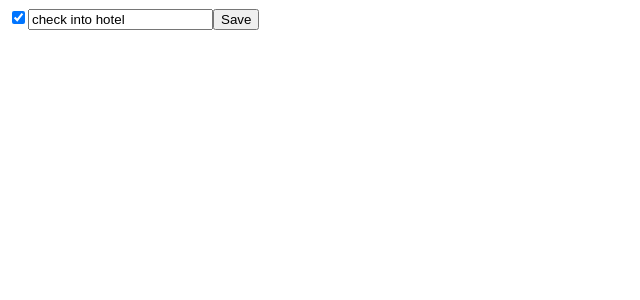
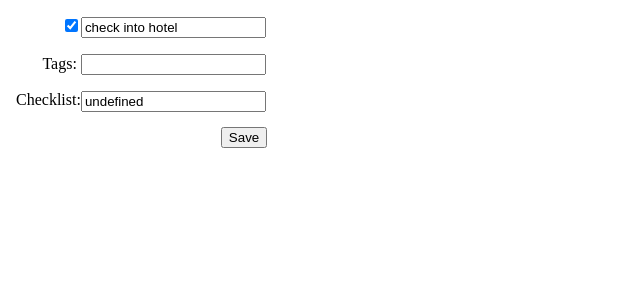
Before and after one commit to sandikbarr/rxjs-todo, an Angular app: page /todos/1 in a window 1280 px wide. Shown: the top 300 px of the page, without its empty margins (0-640 px from the left). Built offline with nearby package versions, Linux system fonts and the light colour scheme; data requests are answered from the project's data file.

Commit message:
adds tags and checklist

```diff
--- a/src/app/app.routing.ts
+++ b/src/app/app.routing.ts
@@ -2,7 +2,7 @@ import { ModuleWithProviders } from '@angular/core';
 import { Routes, RouterModule } from '@angular/router';
 
 import { TodoListComponent } from './todo/components/todo-list.component';
-import { TodoEditComponent } from './todo/components/todo-edit.component';
+import { TodoEditComponent } from './todo/components/edit/todo-edit.component';
 
 export const routes: Routes = [
   {
--- /dev/null
+++ b/src/app/todo/components/edit/todo-checklist.component.css
@@ -0,0 +1,7 @@
+:host {
+  display: grid;
+  grid-template-columns: auto auto;
+}
+.checkbox-wrapper {
+  text-align: right;
+}
--- /dev/null
+++ b/src/app/todo/components/edit/todo-checklist.component.ts
@@ -0,0 +1,64 @@
+import { Component, Input, Output, EventEmitter, OnInit, OnDestroy } from '@angular/core';
+import { Subject, Subscription } from 'rxjs';
+import { distinctUntilChanged, debounceTime, map, filter } from 'rxjs/operators';
+
+@Component({
+  selector: 'app-todo-checklist',
+  template: `
+    <label for="checklist" title="add items as comma separated values">Checklist: </label>
+    <input id="checklist" [value]="checklistString" (keyup)="onChecklistChange($event.target.value)">
+    <ng-container *ngFor="let item of checklist; index as i">
+      <div class="checkbox-wrapper">
+        <input type="checkbox" id="{{i + '_' + item.description}}" [checked]="item.completed" (change)="onToggleChecklistItem(i)"/>
+      </div>
+      <label for="{{i + '_' + item.description"> {{item.description}}</label>
+    </ng-container>
+  `,
+  styleUrls: ['todo-checklist.component.css']
+})
+export class TodoChecklistComponent implements OnInit, OnDestroy {
+  @Input() checklist: {description: string, completed?: boolean}[];
+  @Output() checklistChange = new EventEmitter<{description: string, completed?: boolean}[]>();
+  checklistSub: Subscription;
+
+  checklistStream = new Subject<string>();
+
+  ngOnInit() {
+    this.checklistSub = this.checklistStream.pipe(
+      debounceTime(300),
+      distinctUntilChanged(),
+      filter(value => value && value.length > 0),
+      map((value: string) => {
+        return value.split(',')
+          .filter(v => v && v.trim())
+          .map((v, i) => {
+            let completed;
+            if (this.checklist && this.checklist.length > i) {
+              completed = this.checklist[i].completed;
+            }
+            return {description: v.trim(), completed};
+          });
+      })
+    ).subscribe(checklist => this.checklistChange.emit(checklist));
+  }
+
+  ngOnDestroy() {
+    if (this.checklistSub) { this.checklistSub.unsubscribe(); }
+  }
+
+  onChecklistChange(tags: string) {
+    this.checklistStream.next(tags);
+  }
+
+  get checklistString(): string {
+    return this.checklist && this.checklist.length && this.checklist.map(c => c.description).join(', ');
+  }
+
+  onToggleChecklistItem(index: number) {
+    const checklist = [...this.checklist];
+    if (checklist.length > index) {
+      checklist[index].completed = !checklist[index].completed;
+      this.checklistChange.emit(checklist);
+    }
+  }
+}
--- /dev/null
+++ b/src/app/todo/components/edit/todo-edit.component.css
@@ -0,0 +1,8 @@
+:host {
+  display: inline-flex;
+  flex-direction: column;
+  align-items: flex-end;
+}
+:host > * {
+  margin: 0.5em;
+}
--- /dev/null
+++ b/src/app/todo/components/edit/todo-edit.component.ts
@@ -0,0 +1,52 @@
+import { Component, OnInit } from '@angular/core';
+import { ActivatedRoute, Router } from '@angular/router';
+import { Todo } from '../../models/Todo';
+import { TodoStoreService } from '../../store/todo-store.service';
+
+@Component({
+  selector: 'app-todo-edit',
+  template: `
+    <div>
+      <input type="checkbox" [checked]="todo?.completed" (click)="onToggleTodo(!todo.completed)"/>
+      <input #todoDesc [value]="todo?.description"/>
+    </div>
+    <app-todo-tags [tags]="todo?.tags" (tagsChange)="onEditTodo({tags: $event})"></app-todo-tags>
+    <app-todo-checklist [checklist]="todo?.checklist" (checklistChange)="onEditTodo({checklist: $event})">
+    </app-todo-checklist>
+    <button (click)="onEditTodo({description: todoDesc.value}); onSave()">Save</button>
+  `,
+  styleUrls: ['todo-edit.component.css']
+})
+export class TodoEditComponent implements OnInit {
+  todo: Todo;
+
+  constructor(private todoStore: TodoStoreService,
+              private route: ActivatedRoute,
+              private router: Router) {}
+
+  ngOnInit() {
+    this.route.params.subscribe(params => {
+      const id = +params['id'];
+      this.todoStore.todos.subscribe((todos: Todo[]) => {
+        this.todo = todos.find(todo => todo.id === id);
+      });
+    });
+  }
+
+  onEditTodo(params: {description: string, tags: string[], checklist: {description: string, completed?: boolean}[]}) {
+    const { description, tags, checklist } = params;
+    this.todoStore.editTodo({...this.todo,
+      ...(description && {description}),
+      ...(tags && {tags}),
+      ...(checklist && {checklist})
+    });
+  }
+
+  onSave() {
+    this.router.navigate(['/todos']);
+  }
+
+  onToggleTodo(completed: boolean) {
+    this.todoStore.editTodo({...this.todo, completed});
+  }
+}
--- /dev/null
+++ b/src/app/todo/components/edit/todo-tags.component.ts
@@ -0,0 +1,37 @@
+import { Component, Input, Output, EventEmitter, OnInit, OnDestroy } from '@angular/core';
+import { Subject, Subscription } from 'rxjs';
+import { distinctUntilChanged, debounceTime, map, filter } from 'rxjs/operators';
+
+@Component({
+  selector: 'app-todo-tags',
+  template: `
+    <label for="tags" title="enter tags as comma separated values">Tags: </label>
+    <input id="tags"
+      [value]="tags?.length && tags?.join(', ')"
+      (keyup)="onTagsChange($event.target.value)"/>
+  `
+})
+export class TodoTagsComponent implements OnInit, OnDestroy {
+  @Input() tags: string[];
+  @Output() tagsChange = new EventEmitter<string[]>();
+  changeSub: Subscription;
+
+  tagsStream = new Subject<string>();
+
+  ngOnInit() {
+    this.changeSub = this.tagsStream.pipe(
+      debounceTime(300),
+      distinctUntilChanged(),
+      filter(value => value && value.length > 0),
+      map((value: string) => value.split(',').map(v => v.trim()).filter(v => v)),
+    ).subscribe(tags => this.tagsChange.emit(tags));
+  }
+
+  ngOnDestroy() {
+    if (this.changeSub) { this.changeSub.unsubscribe(); }
+  }
+
+  onTagsChange(tags: string) {
+    this.tagsStream.next(tags);
+  }
+}
--- a/src/app/todo/components/todo-edit.component.ts
+++ /dev/null
@@ -1,38 +0,0 @@
-import { Component, OnInit } from '@angular/core';
-import { ActivatedRoute, Router } from '@angular/router';
-import { Todo } from '../models/Todo';
-import { TodoStoreService } from '../store/todo-store.service';
-
-@Component({
-  selector: 'app-todo-edit',
-  template: `
-    <input type="checkbox" [checked]="todo?.completed" (click)="onToggleTodo(!todo.completed)"/>
-    <input #todoInput [value]="todo?.description" (change)="onEditTodo(todoInput.value)"/>
-    <button (click)="onEditTodo(todoInput.value)">Save</button>
-  `
-})
-export class TodoEditComponent implements OnInit {
-  todo: Todo;
-
-  constructor(private todoStore: TodoStoreService,
-              private route: ActivatedRoute,
-              private router: Router) {}
-
-  ngOnInit() {
-    this.route.params.subscribe(params => {
-      const id = +params['id'];
-      this.todoStore.todos.subscribe((todos: Todo[]) => {
-        this.todo = todos.find(todo => todo.id === id);
-      });
-    });
-  }
-
-  onEditTodo(description: string) {
-    this.todoStore.editTodo({...this.todo, description});
-    this.router.navigate(['/todos']);
-  }
-
-  onToggleTodo(completed: boolean) {
-    this.todoStore.editTodo({...this.todo, completed});
-  }
-}
--- a/src/app/todo/models/Todo.ts
+++ b/src/app/todo/models/Todo.ts
@@ -2,4 +2,9 @@ export interface Todo {
   id: number;
   description: string;
   completed?: boolean;
+  tags?: string[];
+  checklist?: {
+    description: string;
+    completed?: boolean;
+  }[];
 }
```
Also changed, not shown: src/app/todo/todo.module.ts (+6 -2 lines).
